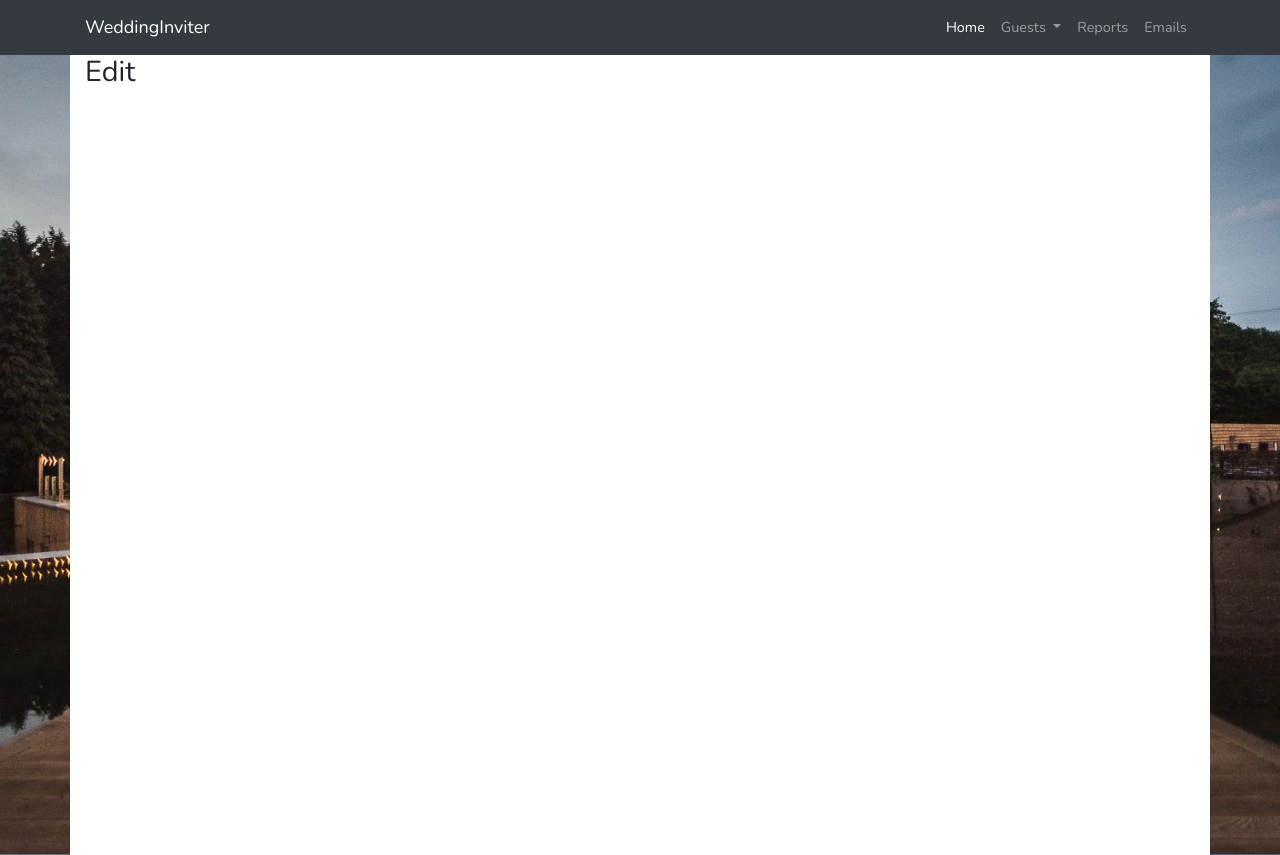
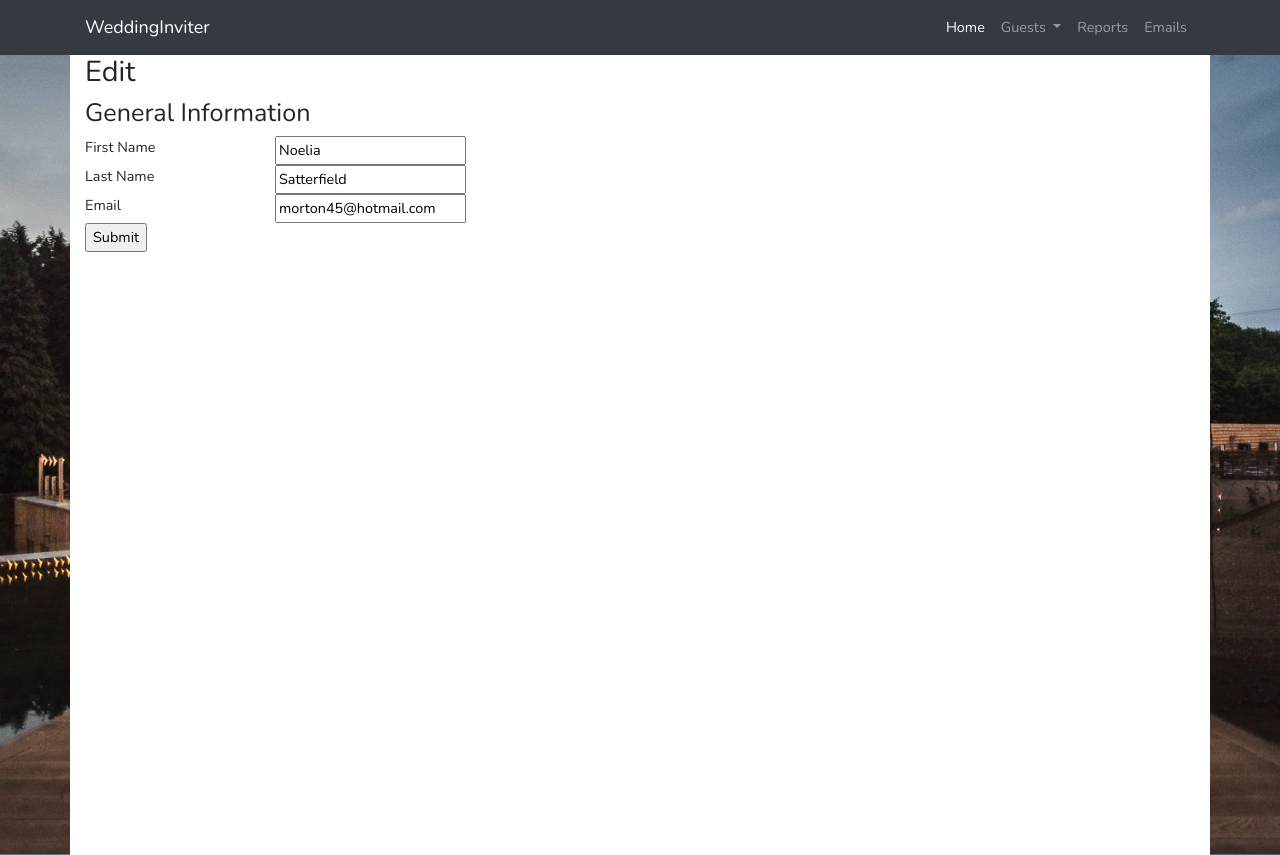
Before and after one commit to thomas-j92/weddingInviter, a Laravel app: page /People/edit/1 in a window 1280 px wide. Run offline with Laravel 8, Linux system fonts and the light colour scheme; data comes from the database, SQL or seed files in the repository; style sheets or scripts are compiled from the project's sources; some libraries are stand-ins or nearby versions.

Commit message:
start on view person page

```diff
--- a/app/Http/Controllers/PeopleController.php
+++ b/app/Http/Controllers/PeopleController.php
@@ -77,8 +77,36 @@ class PeopleController extends Controller
        	return redirect()->back();
 	}
 
+	/**
+	 * Show edit page.
+	 * @param  [Integer] $id Person ID.
+	 */
 	public function edit($id) {
-		return view('admin.edit_person');
+		$people_model = new \App\People;
+
+		// get person details
+		$data['person'] 	= $this->get($id);
+
+    	// store ID
+    	$data['person_id'] 	= $id;
+
+    	// grant ability to add plus ones
+    	// show logs for user
+    	// show emails sent
+
+		return view('admin.edit_person', $data);
+	}
+
+	public function edit_submit(Request $request) {
+		// ensure person ID is always passed
+		if(isset($request->person_id)) {
+			$person = $this->get($request->person_id);
+
+			// check each value has changed and add to logs table if changed
+
+			dd($person->first_name);
+		}
+		dd($request->person_id);
 	}
 
 }
--- a/resources/views/admin/edit_person.blade.php
+++ b/resources/views/admin/edit_person.blade.php
@@ -2,4 +2,49 @@
 
 @section('content')
 <h2>Edit</h2>
+
+<div class="row">
+	<div class="col-sm-12">
+		<h3>General Information</h3>
+	</div>
+	<div class="col-sm-6">
+		<form action="{{ url('/People/edit_submit') }}" method="post">
+			@csrf
+			<input type="hidden" name="person_id" value="{{ $person_id }}">
+			<div class="row">
+				<div class="col-sm-4">
+					First Name
+				</div>
+				<div class="col-sm-8">
+					<input type="text" name="first_name" value="{{ $person->first_name }}">
+				</div>
+			</div>
+
+			<div class="row">
+				<div class="col-sm-4">
+					Last Name
+				</div>
+				<div class="col-sm-8">
+					<input type="text" name="last_name" value="{{ $person->last_name }}">
+				</div>
+			</div>
+
+			<div class="row">
+				<div class="col-sm-4">
+					Email
+				</div>
+				<div class="col-sm-8">
+					<input type="text" name="email" value="{{ $person->email }}">
+				</div>
+			</div>
+
+			<div class="row">
+				<div class="col-sm-12">
+					<input type="submit" class="button" name="Update Details">
+				</div>
+			</div>
+		</form>
+	</div>
+</div>
+
 @endsection
--- a/routes/web.php
+++ b/routes/web.php
@@ -36,5 +36,8 @@ Route::post('/People/quick_edit/', 'PeopleController@quick_edit');
 // Person page
 Route::get('/People/edit/{id}', 'PeopleController@edit');
 
+// Edit post submit
+Route::post('/People/edit_submit/', 'PeopleController@edit_submit');
+
 // AJAX route to get HTML code for a specific view
 Route::post('/returnMessageCode', 'ViewController@returnMessageCode');
```
Also changed, not shown: database/migrations/2019_03_14_212416_create_logs_table.php (added).
